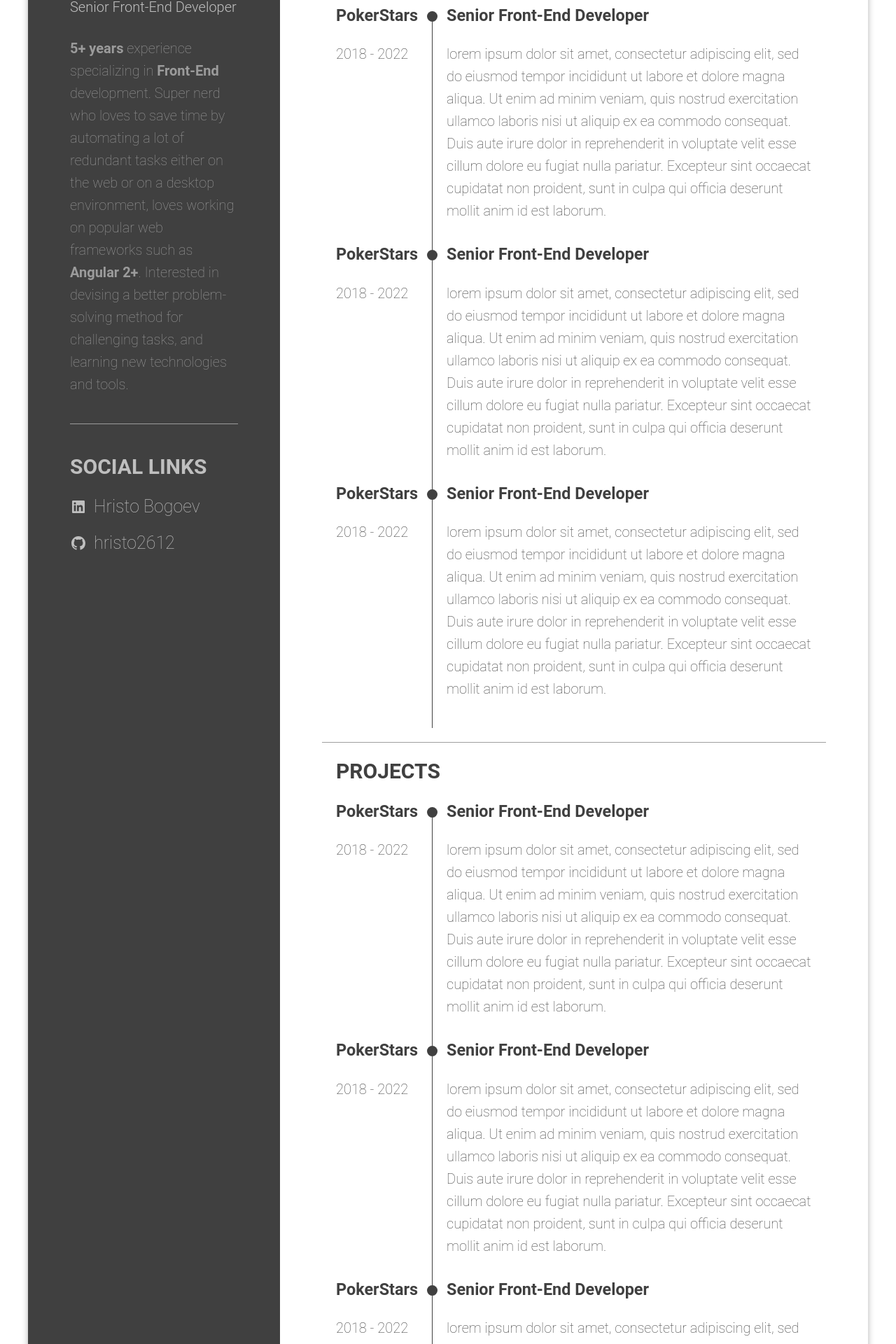
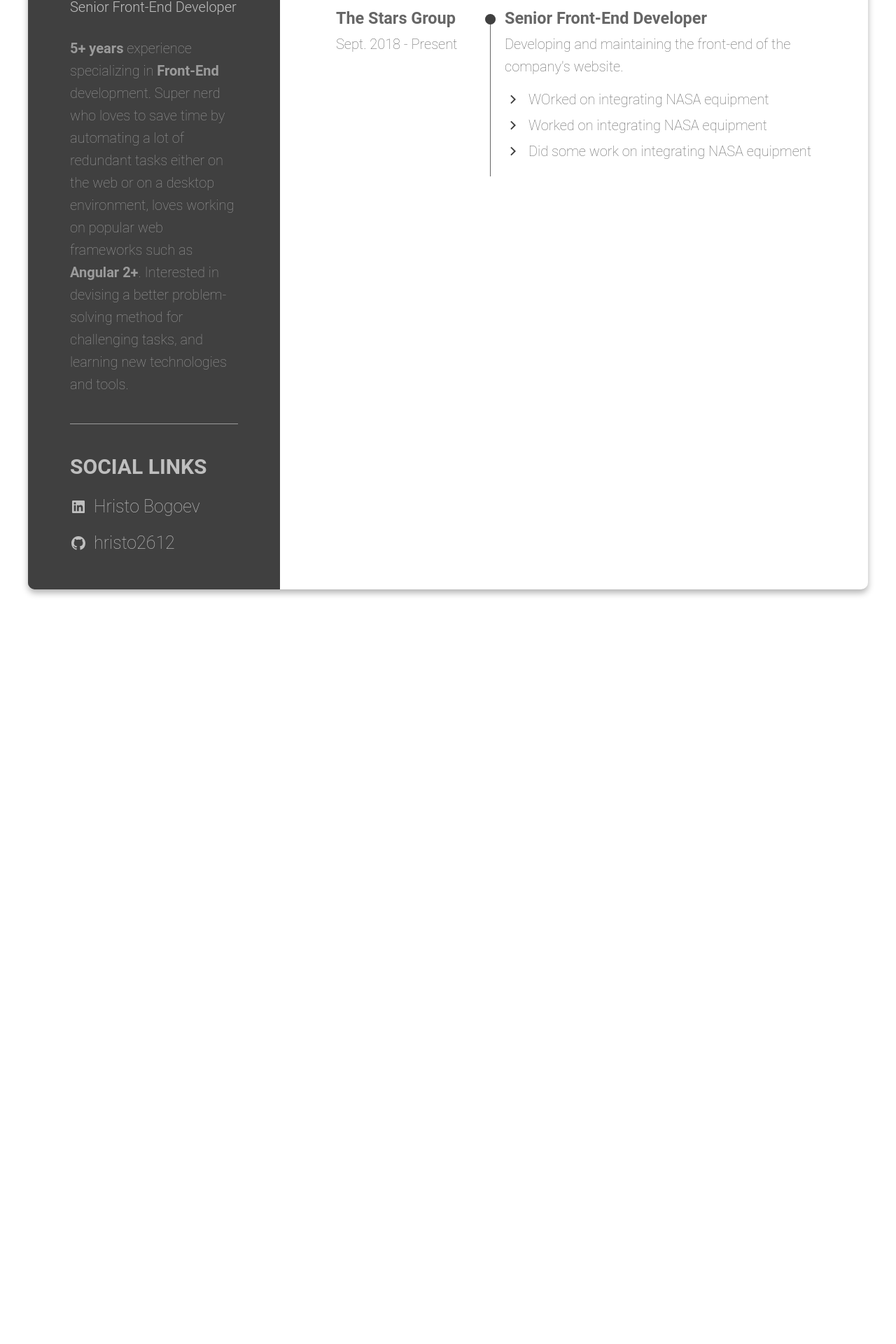
Before and after one commit to hristo2612/hristo2612.github.io, an Angular app: page /#/ in a window 1280 px wide. Shown: the part 479-2399 px from the top of the page at 70% size. After the commit the page ends 1361 px from the top, so only its background shows below. Built offline with nearby package versions, Linux system fonts and the light colour scheme.

Commit message:
Section Styling & Logic

```diff
--- a/src/app/components/main/main.component.html
+++ b/src/app/components/main/main.component.html
@@ -4,7 +4,7 @@
       <h1 class="header__title">
         Hristo<br>Bogoev
       </h1>
-      <p class="header__subtitle">Senior Front-End Developer</p>
+      <p class="section__info" class="header__subtitle">Senior Front-End Developer</p>
     </div>
     <div class="header__contacts">
       <ul class="contacts">
@@ -23,125 +23,23 @@
       </ul>
     </div>
   </header>
-  <section class="section">
-    <h2 class="section__title">Work Experience</h2>
+  <section *ngFor="let section of sections" class="section">
+    <h2 class="section__title">{{section.title}}</h2>
     <div class="section__content">
-      <div class="section__row">
+      <div *ngFor="let row of section.entries" class="section__row">
         <div class="section__col">
-          <h3 class="section__info-title">PokerStars</h3>
-          <p>2018 - 2022</p>
+          <h3 class="section__info-title">{{row.leftTitle}}</h3>
+          <p class="section__info">{{row.leftContent}}</p>
         </div>
         <div class="section__col">
-          <h3 class="section__info-title">Senior Front-End Developer</h3>
-          <p>
-            lorem ipsum dolor sit amet, consectetur adipiscing elit, sed do eiusmod tempor incididunt ut labore et dolore magna aliqua. Ut enim ad minim veniam, quis nostrud exercitation ullamco laboris nisi ut aliquip ex ea commodo consequat. Duis aute irure dolor in reprehenderit in voluptate velit esse cillum dolore eu fugiat nulla pariatur. Excepteur sint occaecat cupidatat non proident, sunt in culpa qui officia deserunt mollit anim id est laborum.
-          </p>
-        </div>
-      </div>
-      <div class="section__row">
-        <div class="section__col">
-          <h3 class="section__info-title">PokerStars</h3>
-          <p>2018 - 2022</p>
-        </div>
-        <div class="section__col">
-          <h3 class="section__info-title">Senior Front-End Developer</h3>
-          <p>
-            lorem ipsum dolor sit amet, consectetur adipiscing elit, sed do eiusmod tempor incididunt ut labore et dolore magna aliqua. Ut enim ad minim veniam, quis nostrud exercitation ullamco laboris nisi ut aliquip ex ea commodo consequat. Duis aute irure dolor in reprehenderit in voluptate velit esse cillum dolore eu fugiat nulla pariatur. Excepteur sint occaecat cupidatat non proident, sunt in culpa qui officia deserunt mollit anim id est laborum.
-          </p>
-        </div>
-      </div>
-      <div class="section__row">
-        <div class="section__col">
-          <h3 class="section__info-title">PokerStars</h3>
-          <p>2018 - 2022</p>
-        </div>
-        <div class="section__col">
-          <h3 class="section__info-title">Senior Front-End Developer</h3>
-          <p>
-            lorem ipsum dolor sit amet, consectetur adipiscing elit, sed do eiusmod tempor incididunt ut labore et dolore magna aliqua. Ut enim ad minim veniam, quis nostrud exercitation ullamco laboris nisi ut aliquip ex ea commodo consequat. Duis aute irure dolor in reprehenderit in voluptate velit esse cillum dolore eu fugiat nulla pariatur. Excepteur sint occaecat cupidatat non proident, sunt in culpa qui officia deserunt mollit anim id est laborum.
-          </p>
-        </div>
-      </div>
-    </div>
-  </section>
-  <section class="section">
-    <h2 class="section__title">Projects</h2>
-    <div class="section__content">
-      <div class="section__row">
-        <div class="section__col">
-          <h3 class="section__info-title">PokerStars</h3>
-          <p>2018 - 2022</p>
-        </div>
-        <div class="section__col">
-          <h3 class="section__info-title">Senior Front-End Developer</h3>
-          <p>
-            lorem ipsum dolor sit amet, consectetur adipiscing elit, sed do eiusmod tempor incididunt ut labore et dolore magna aliqua. Ut enim ad minim veniam, quis nostrud exercitation ullamco laboris nisi ut aliquip ex ea commodo consequat. Duis aute irure dolor in reprehenderit in voluptate velit esse cillum dolore eu fugiat nulla pariatur. Excepteur sint occaecat cupidatat non proident, sunt in culpa qui officia deserunt mollit anim id est laborum.
-          </p>
-        </div>
-      </div>
-      <div class="section__row">
-        <div class="section__col">
-          <h3 class="section__info-title">PokerStars</h3>
-          <p>2018 - 2022</p>
-        </div>
-        <div class="section__col">
-          <h3 class="section__info-title">Senior Front-End Developer</h3>
-          <p>
-            lorem ipsum dolor sit amet, consectetur adipiscing elit, sed do eiusmod tempor incididunt ut labore et dolore magna aliqua. Ut enim ad minim veniam, quis nostrud exercitation ullamco laboris nisi ut aliquip ex ea commodo consequat. Duis aute irure dolor in reprehenderit in voluptate velit esse cillum dolore eu fugiat nulla pariatur. Excepteur sint occaecat cupidatat non proident, sunt in culpa qui officia deserunt mollit anim id est laborum.
-          </p>
-        </div>
-      </div>
-      <div class="section__row">
-        <div class="section__col">
-          <h3 class="section__info-title">PokerStars</h3>
-          <p>2018 - 2022</p>
-        </div>
-        <div class="section__col">
-          <h3 class="section__info-title">Senior Front-End Developer</h3>
-          <p>
-            lorem ipsum dolor sit amet, consectetur adipiscing elit, sed do eiusmod tempor incididunt ut labore et dolore magna aliqua. Ut enim ad minim veniam, quis nostrud exercitation ullamco laboris nisi ut aliquip ex ea commodo consequat. Duis aute irure dolor in reprehenderit in voluptate velit esse cillum dolore eu fugiat nulla pariatur. Excepteur sint occaecat cupidatat non proident, sunt in culpa qui officia deserunt mollit anim id est laborum.
-          </p>
-        </div>
-      </div>
-    </div>
-  </section>
-  <section class="section">
-    <h2 class="section__title">Education</h2>
-    <div class="section__content">
-      <div class="section__row">
-        <div class="section__col">
-          <h3 class="section__info-title">PokerStars</h3>
-          <p>2018 - 2022</p>
-        </div>
-        <div class="section__col">
-          <h3 class="section__info-title">Senior Front-End Developer</h3>
-          <p>
-            lorem ipsum dolor sit amet, consectetur adipiscing elit, sed do eiusmod tempor incididunt ut labore et dolore magna aliqua. Ut enim ad minim veniam, quis nostrud exercitation ullamco laboris nisi ut aliquip ex ea commodo consequat. Duis aute irure dolor in reprehenderit in voluptate velit esse cillum dolore eu fugiat nulla pariatur. Excepteur sint occaecat cupidatat non proident, sunt in culpa qui officia deserunt mollit anim id est laborum.
-          </p>
-        </div>
-      </div>
-      <div class="section__row">
-        <div class="section__col">
-          <h3 class="section__info-title">PokerStars</h3>
-          <p>2018 - 2022</p>
-        </div>
-        <div class="section__col">
-          <h3 class="section__info-title">Senior Front-End Developer</h3>
-          <p>
-            lorem ipsum dolor sit amet, consectetur adipiscing elit, sed do eiusmod tempor incididunt ut labore et dolore magna aliqua. Ut enim ad minim veniam, quis nostrud exercitation ullamco laboris nisi ut aliquip ex ea commodo consequat. Duis aute irure dolor in reprehenderit in voluptate velit esse cillum dolore eu fugiat nulla pariatur. Excepteur sint occaecat cupidatat non proident, sunt in culpa qui officia deserunt mollit anim id est laborum.
-          </p>
-        </div>
-      </div>
-      <div class="section__row">
-        <div class="section__col">
-          <h3 class="section__info-title">PokerStars</h3>
-          <p>2018 - 2022</p>
-        </div>
-        <div class="section__col">
-          <h3 class="section__info-title">Senior Front-End Developer</h3>
-          <p>
-            lorem ipsum dolor sit amet, consectetur adipiscing elit, sed do eiusmod tempor incididunt ut labore et dolore magna aliqua. Ut enim ad minim veniam, quis nostrud exercitation ullamco laboris nisi ut aliquip ex ea commodo consequat. Duis aute irure dolor in reprehenderit in voluptate velit esse cillum dolore eu fugiat nulla pariatur. Excepteur sint occaecat cupidatat non proident, sunt in culpa qui officia deserunt mollit anim id est laborum.
-          </p>
+          <h3 class="section__info-title">{{row.rightTitle}}</h3>
+          <div *ngIf="row.rightContent" class="section__info">{{row.rightContent}}</div>
+          <div *ngIf="row.rightContentList" class="section__info-list">
+            <div *ngFor="let item of row.rightContentList;" class="section__info-list__item">
+              <svg xmlns="http://www.w3.org/2000/svg" viewBox="0 0 24 24" width="24" height="24"><path fill="none" d="M0 0h24v24H0z"/><path d="M13.172 12l-4.95-4.95 1.414-1.414L16 12l-6.364 6.364-1.414-1.414z"/></svg>
+              <div>{{item}}</div>
+            </div>
+          </div>
         </div>
       </div>
     </div>
--- a/src/app/components/main/main.component.scss
+++ b/src/app/components/main/main.component.scss
@@ -9,7 +9,7 @@
 
 .container > *:not(:last-child) {
   border-bottom: 1px solid rgba($color-dark, 0.5);
-  padding-bottom: 2rem;
+  padding-bottom: 3rem;
 }
 
 .header {
@@ -27,7 +27,7 @@
 
   &__subtitle {
     font-size: 3rem;
-    margin: 1.5rem 0;
+    margin: 1.5rem 0 0 0;
   }
 }
 
@@ -47,10 +47,13 @@
 
 .section {
 
+  color: rgba($color-dark, 0.8);
+
   &__title {
     text-transform: uppercase;
     margin-left: 2rem;
     padding-bottom: 1rem;
+    color: rgba($color-dark, 0.99);
   }
 
   &__row {
@@ -59,11 +62,11 @@
 
   &__col {
     padding: 0 2rem 2rem 2rem;
-  }
 
-  &__col:first-child {
-    border-right: 1px solid $color-dark;
+    &:first-child {
+      border-right: 1px solid rgba($color-dark, 0.8);
       position: relative;
+      width: 20rem;
 
       &:before {
         content: '';
@@ -78,7 +81,39 @@
       }
     }
 
-  &__info-title {
-    margin-top: -10px;
+    &:last-child {
+      flex: 1;
     }
   }
+
+  &__info {
+    margin: 0.5rem 0 1rem 0;
+
+    &-list {
+      list-style: none;
+      display: flex;
+      flex-direction: column;
+      align-items: flex-start;
+
+      &__item {
+        display: flex;
+        align-items: center;
+        margin-top: 0.5rem;
+
+        & > svg {
+          fill: $color-dark;
+          margin-right: 1rem;
+        }
+
+        & > div {
+          flex: 1;
+        }
+      }
+    }
+
+    &-title {
+      margin-top: -10px;
+      margin-bottom: 0rem;
+    }
+  }
+}
--- a/src/app/components/main/main.component.ts
+++ b/src/app/components/main/main.component.ts
@@ -1,4 +1,17 @@
 import { Component, OnInit } from '@angular/core';
+
+export interface Section {
+  title: string;
+  entries: Entry[];
+}
+
+export interface Entry {
+  leftTitle: string;
+  leftContent: string;
+  rightTitle: string;
+  rightContent?: string;
+  rightContentList?: string[];
+}
 
 @Component({
   selector: 'app-main',
@@ -7,6 +20,25 @@
 })
 export class MainComponent implements OnInit {
 
+  sections: Section[] = [
+    {
+      title: 'Work Experience',
+      entries: [
+        {
+          leftTitle: 'The Stars Group',
+          leftContent: 'Sept. 2018 - Present',
+          rightTitle: 'Senior Front-End Developer',
+          rightContent: 'Developing and maintaining the front-end of the company\'s website.',
+          rightContentList: [
+            'WOrked on integrating NASA equipment',
+            'Worked on integrating NASA equipment',
+            'Did some work on integrating NASA equipment'
+          ],
+        }
+      ]
+    }
+  ];
+
   constructor() { }
 
   ngOnInit(): void {
```
Lines whose indentation alone changed are shown as unchanged.
